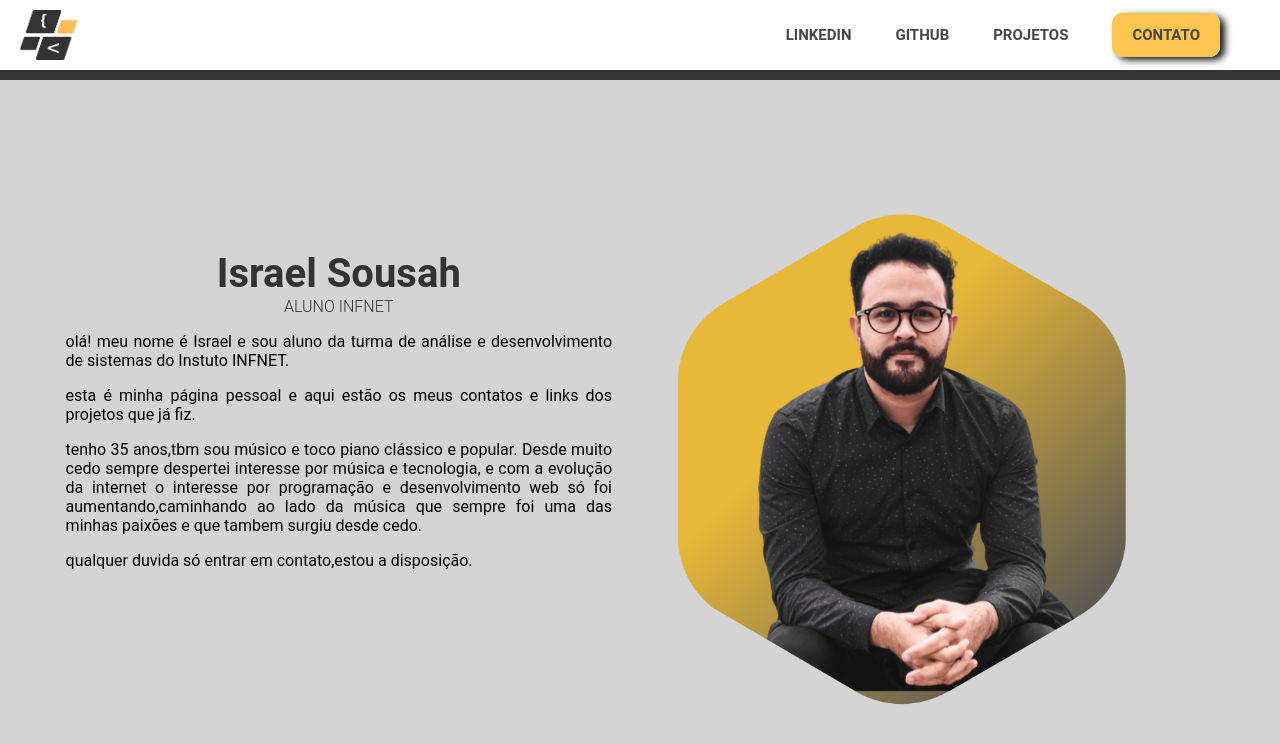
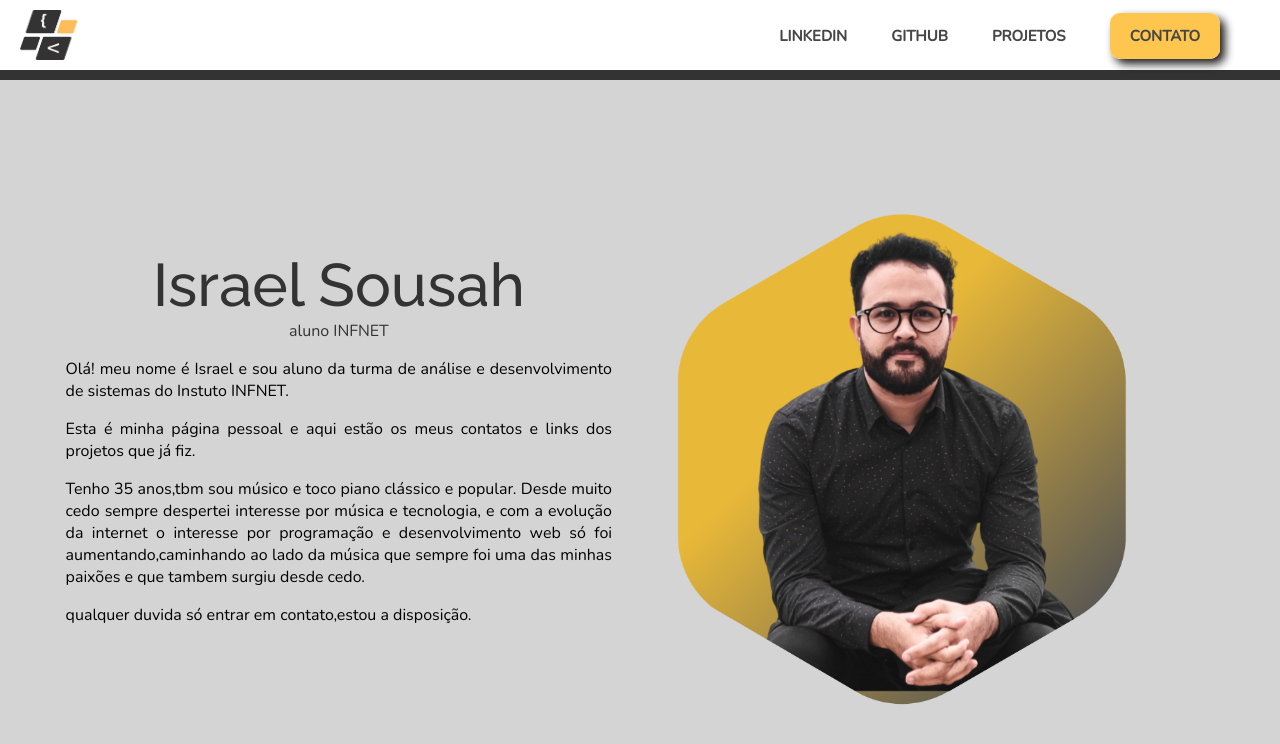
Before and after one commit to israelsousah/exercicios-html-css-INFNET, a plain HTML site: page index.html in a window 1280 px wide. Drawn offline with nearby package versions, Linux system fonts and the light colour scheme.

Commit message:
detalhes para entrega

```diff
--- a/index.html
+++ b/index.html
@@ -1,5 +1,5 @@
 <!DOCTYPE html>
-<html>
+<html lang="pt-br">
 
 <head>
   <meta charset="utf-8">
@@ -8,8 +8,8 @@
   <link href="style.css" rel="stylesheet" type="text/css" />
 
   <link rel="preconnect" href="https://fonts.googleapis.com">
-  <link rel="preconnect" href="https://fonts.gstatic.com" crossorigin>
-  <link href="https://fonts.googleapis.com/css2family=Roboto:wght@100;300;400;700&display=swap" rel="stylesheet">
+<link rel="preconnect" href="https://fonts.gstatic.com" crossorigin>
+<link href="https://fonts.googleapis.com/css2?family=Josefin+Sans:wght@300;500;700&family=Nunito:wght@300;400;500&family=Raleway:wght@300;500;900&display=swap" rel="stylesheet">
 
   <link rel="stylesheet" href="style.css">
 </head>
@@ -27,22 +27,16 @@
   <section class="sessao">
     <div class="box">
       <h1 class="title">Israel Sousah</h1>
-      <h2 class="subtitle">ALUNO INFNET</h2>
-      <p>olá! meu nome é Israel e sou aluno da turma de análise e desenvolvimento de sistemas do Instuto INFNET.</p>
-      <p>esta é minha página pessoal e aqui estão os meus contatos e links dos projetos que já fiz.</p>
-      <p>tenho 35 anos,tbm sou músico e toco piano clássico e popular. Desde muito cedo sempre despertei interesse por música e tecnologia, e  com a evolução da internet o interesse por programação e desenvolvimento web só foi aumentando,caminhando ao lado da música que sempre foi uma das minhas paixões e que tambem surgiu desde cedo.</p>
+      <h2 class="subtitle">aluno INFNET</h2>
+      <p>Olá! meu nome é Israel e sou aluno da turma de análise e desenvolvimento de sistemas do Instuto INFNET.</p>
+      <p>Esta é minha página pessoal e aqui estão os meus contatos e links dos projetos que já fiz.</p>
+      <p>Tenho 35 anos,tbm sou músico e toco piano clássico e popular. Desde muito cedo sempre despertei interesse por música e tecnologia, e  com a evolução da internet o interesse por programação e desenvolvimento web só foi aumentando,caminhando ao lado da música que sempre foi uma das minhas paixões e que tambem surgiu desde cedo.</p>
       <p> qualquer duvida só entrar em contato,estou a disposição.</p>
     </div>
 
     <div class="perfil">
-      <img src="img/foto_background_new (1).png" alt="foto principal" width="500">
+      <img src="img/perfil_def.png" alt="foto principal" width="500">
     </div>
-
-
-  </section>
-
-
-  <script src="script.js"></script>
 
  <!--
 This script places a badge on your repl's full-browser view back to your repl's cover page. Try various colors for the theme: dark, light, red, orange, yellow, lime, green, teal, blue, blurple, magenta, pink!
--- a/style.css
+++ b/style.css
@@ -3,7 +3,7 @@ body,h1,h2,h3,nav{
 }
 
 body{
-  font-family: "Roboto", Arial, Helvetica, sans-serif;
+  font-family: 'Nunito', Arial, Helvetica, sans-serif;
   background-color: #D4D4D4;
 }
 
@@ -17,19 +17,18 @@ body{
 
 .botao{
   background-color: #FFC03D;
+  color: #333333;
   border-radius: 10px;
-  color: #333333;
   text-align: center;
   padding: 13px 20px;
   text-decoration: none;
-  box-shadow: 5px 3px 7px #000;
+  box-shadow: 5px 5px 10px #000;
   font-size: 15px;
-  font-family: "Roboto", Arial, Helvetica, sans-serif;
+  font-family: 'Nunito', Helvetica, sans-serif;
   font-weight: 600;
   margin-right: 40px;
-   transition:transform 400ms linear ;
+  transition:transform 400ms linear ;
   opacity: 0.9;
-
 }
 
 .botao:hover{
@@ -43,7 +42,7 @@ body{
   align-items: center;
   color: #333333;
   font-size: 15px;
-  font-family: "Roboto", Arial, Helvetica, sans-serif;
+  font-family: 'Nunito', Arial, Helvetica, sans-serif;
   font-weight: 600;
   text-decoration: none;
   margin-right: 40px;
@@ -68,14 +67,15 @@ body{
 }
 
 .title{
-  font-family: "Roboto", Arial, Helvetica, sans-serif;
-  font-size: 40px;
+  font-family: 'Raleway', cursive, Arial, Helvetica, sans-serif;
+  font-size: 60px;
+  font-weight: 500;
   color:#333333;
   text-align: center;
 }
 
 .subtitle{
-  font-family: "Roboto", Arial, Helvetica, sans-serif;
+  font-family: 'Nunito', cursive, Arial, Helvetica, sans-serif;
   font-weight: 300;
   font-size: 16px;
   color: #333333;
@@ -88,6 +88,12 @@ body{
   margin-top: 10%;
 }
 
+.perfil:hover{
+  opacity: 0.8;
+}
+
+
+
 .sessao{
   display: inline-flex;
 
```
Also changed, not shown: img/foto_background_new_sorrindo.png (added), img/perfil_def.png (added).
